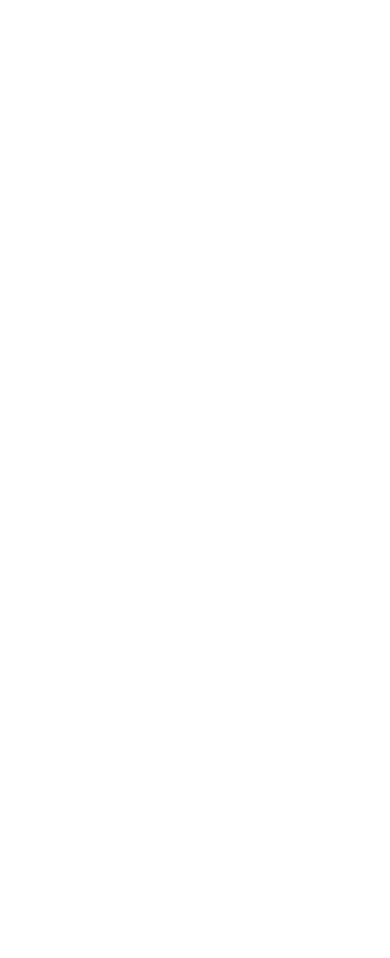
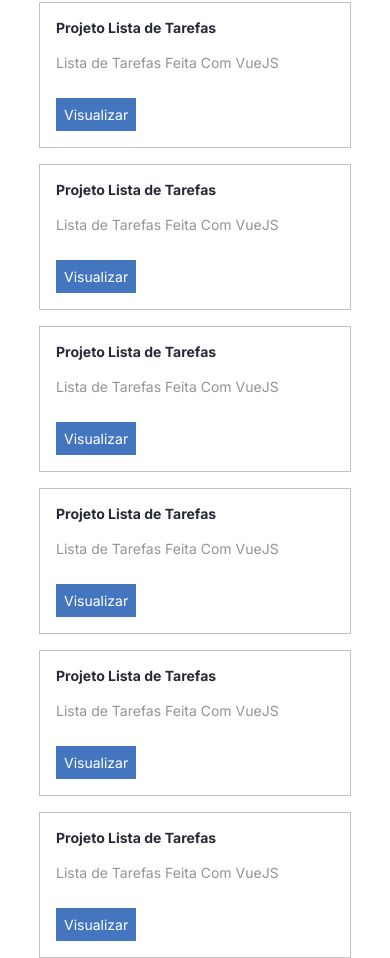
Before and after one commit to AsrielDreemurrGM/Exemplo_Portfolio, a React (Create React App) app in the folder portfolio/: page / in a window 390 px wide. Shown: the part 1618-2576 px from the top of the page. Before the commit the page ends 1442 px from the top, so only its background shows below. Built offline with nearby package versions, Linux system fonts and the light colour scheme.

Commit message:
Criado a Seção de Projetos
- Configurado Responsividade;

```diff
--- a/portfolio/src/containers/Projects/index.tsx
+++ b/portfolio/src/containers/Projects/index.tsx
@@ -1,14 +1,37 @@
 import Project from '../../components/Project'
 import Titulo from '../../components/Title'
+
+import { List } from './styles'
 
 const Projects = () => (
   <section>
     <Titulo fontSize={16}>Projetos:</Titulo>
-    <ul>
+    <List>
       <li>
         <Project />
       </li>
-    </ul>
+      <li>
+        <Project />
+      </li>
+      <li>
+        <Project />
+      </li>
+      <li>
+        <Project />
+      </li>
+      <li>
+        <Project />
+      </li>
+      <li>
+        <Project />
+      </li>
+      <li>
+        <Project />
+      </li>
+      <li>
+        <Project />
+      </li>
+    </List>
   </section>
 )
 
--- /dev/null
+++ b/portfolio/src/containers/Projects/styles.ts
@@ -0,0 +1,14 @@
+import styled from 'styled-components'
+
+export const List = styled.ul`
+  display: grid;
+  grid-template-columns: 1fr 1fr;
+  gap: 36px;
+  row-gap: 40px;
+
+  @media (max-width: 768px) {
+    grid-template-columns: 1fr;
+    gap: 0;
+    row-gap: 16px;
+  }
+`
```
